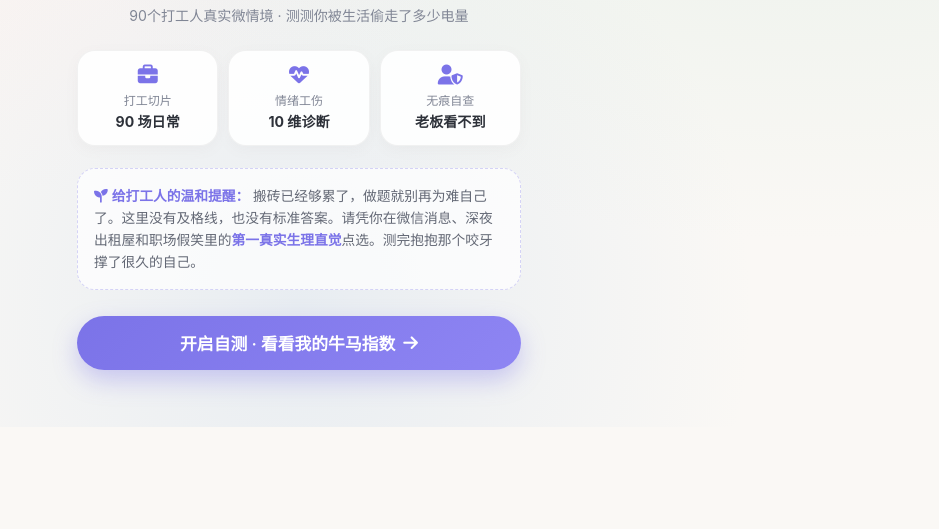
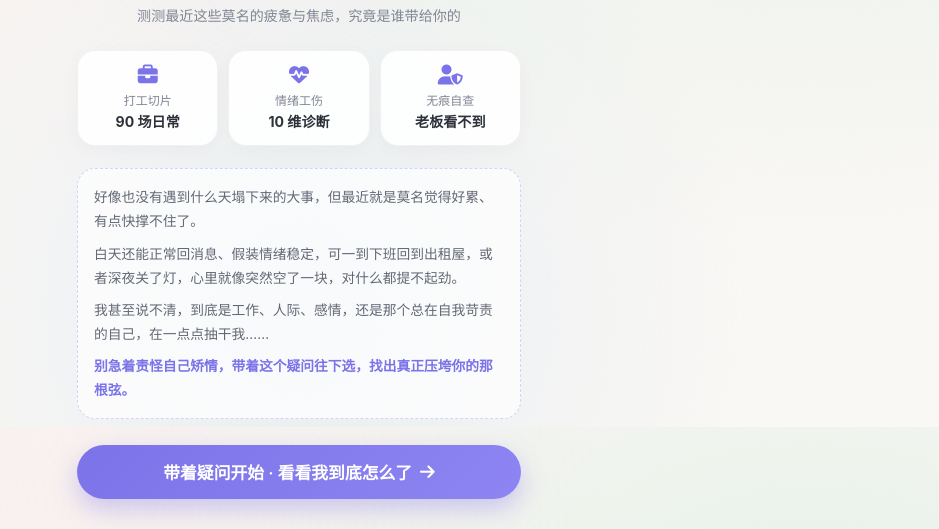
Before and after one commit to qingming193/scl90-healing, a plain HTML site: page index.html in a window 1280 px wide. Shown: the part 373-902 px from the top of the page, without its empty margins (341-1280 px from the left). Before the commit the page ends 800 px from the top, so only its background shows below. Drawn offline with nearby package versions, Linux system fonts and the light colour scheme.

Commit message:
feat: update welcome copy to first-person emotional monologue and归因 hook

```diff
--- a/index.html
+++ b/index.html
@@ -1250,7 +1250,7 @@
     <div class="welcome-header">
       <div class="stage-chapter-banner"><i class="fa-solid fa-bolt"></i> SCL-90 · 牛马身心沉浸自测版</div>
       <h1 style="font-size: 1.55rem; margin-top: 6px;">心之几何 · 牛马身心健康扫描</h1>
-      <p style="font-size: 0.88rem; color: var(--text-muted); margin-top: 6px;">90个打工人真实微情境 · 测测你被生活偷走了多少电量</p>
+      <p style="font-size: 0.88rem; color: var(--text-muted); margin-top: 6px;">测测最近这些莫名的疲惫与焦虑，究竟是谁带给你的</p>
     </div>
 
     <!-- 关键元卡片 -->
@@ -1272,13 +1272,15 @@
       </div>
     </div>
 
-    <div class="intro-notice-box">
-      <i class="fa-solid fa-seedling" style="color:var(--primary-color);"></i>
-      <strong>给打工人的温和提醒：</strong> 搬砖已经够累了，做题就别再为难自己了。这里没有及格线，也没有标准答案。请凭你在微信消息、深夜出租屋和职场假笑里的<strong>第一真实生理直觉</strong>点选。测完抱抱那个咬牙撑了很久的自己。
+    <div class="intro-notice-box" style="text-align: left; line-height: 1.75;">
+      <p style="margin-bottom: 8px;">好像也没有遇到什么天塌下来的大事，但最近就是莫名觉得好累、有点快撑不住了。</p>
+      <p style="margin-bottom: 8px;">白天还能正常回消息、假装情绪稳定，可一到下班回到出租屋，或者深夜关了灯，心里就像突然空了一块，对什么都提不起劲。</p>
+      <p style="margin-bottom: 8px;">我甚至说不清，到底是工作、人际、感情，还是那个总在自我苛责的自己，在一点点抽干我……</p>
+      <p style="margin-bottom: 0; color: var(--primary-color); font-weight: 600;">别急着责怪自己矫情，带着这个疑问往下选，找出真正压垮你的那根弦。</p>
     </div>
 
     <button id="btn-start" class="btn-main">
-      <span>开启自测 · 看看我的牛马指数</span>
+      <span>带着疑问开始 · 看看我到底怎么了</span>
       <i class="fa-solid fa-arrow-right"></i>
     </button>
   </section>
```
